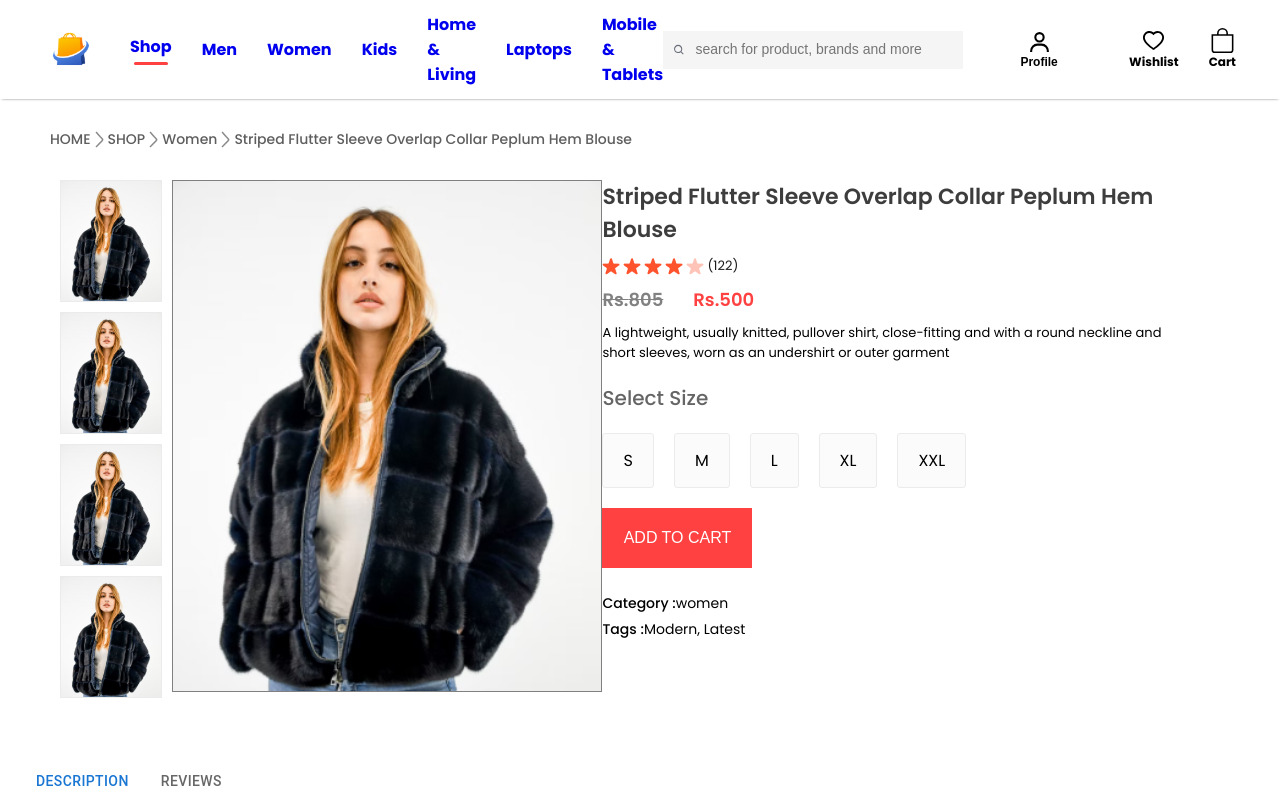
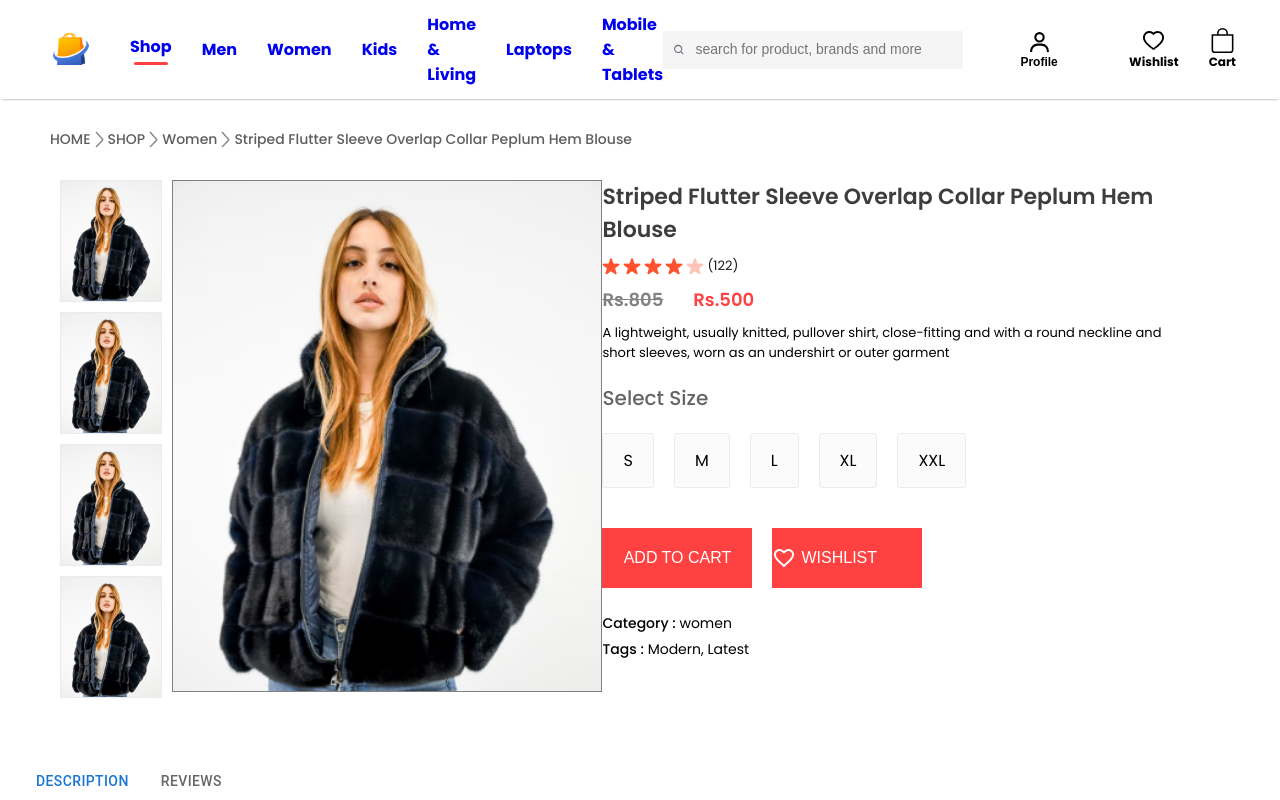
Before and after one commit to Pratik0192/Ecommerce-website-trendify, a React (Create React App) app: page /product/1 in a window 1280 px wide. Shown: the top 800 px of the page. Built offline with nearby package versions, Linux system fonts and the light colour scheme.

Commit message:
add wishlist button in productDisplay.jsx and updated navbar.jsx to count wishlist Item

```diff
--- a/src/Components/Navbar/Navbar.css
+++ b/src/Components/Navbar/Navbar.css
@@ -76,12 +76,6 @@
     text-decoration: none;
 }
 
-.nav-icon-container {
-    display: flex;
-    flex-direction: column;
-    align-items: center;
-    justify-content: center;
-}
 
 .nav-icon-container p{
     font-size: 12px;
@@ -89,7 +83,13 @@
     text-decoration: none;
     color: black;
 }
-
+.nav-icon-container {
+    position: relative; /* Set to relative to position wishlist count absolutely */
+    display: flex;
+    flex-direction: column;
+    align-items: center;
+    justify-content: center;
+}
 .nav-icon{
     width: 25px;
     height: 25px;
@@ -111,6 +111,22 @@
 .nav-dropdown{
     display: none;
 }
+
+  .nav-wishlist-count {
+    position: absolute;
+    width: 17px;
+    height: 17px;
+    display: flex;
+    justify-content: center;
+    align-items: center;
+    margin-top: -47px;
+    margin-left: 28px;
+    border-radius: 11px;
+    font-size: 12px;
+    background-color: red;
+    color: white;
+    z-index: 1;
+  }
 @media(max-width:1280px){
     .navbar{
         padding: 12px 50px;
--- a/src/Components/Navbar/Navbar.jsx
+++ b/src/Components/Navbar/Navbar.jsx
@@ -13,10 +13,9 @@ import IconButton from '@mui/material/IconButton';
 import Tooltip from '@mui/material/Tooltip';
 import UserProfileDropdown from '../UserProfileDropdown/UserProfileDropdown';
 
-
 const Navbar = () => {
   const [menu, setMenu] = useState('shop');
-  const { getTotalCartItems } = useContext(ShopContext);
+  const { getTotalCartItems, wishlistItems } = useContext(ShopContext);
   const menuRef = useRef();
 
   const [anchorEl, setAnchorEl] = useState(null);
@@ -33,6 +32,9 @@ const Navbar = () => {
     menuRef.current.classList.toggle('nav-menu-visible');
     e.target.classList.toggle('open');
   };
+
+  // Calculate total number of wishlist items
+  const totalWishlistItems = wishlistItems.length;
 
   return (
     <div className='navbar'>
@@ -90,9 +92,14 @@ const Navbar = () => {
           open={open}
           handleClose={handleClose}
         />
-        <Link to='/wishlist' className='nav-icon-container'>
+        <Link to='/wishlist' className='nav-link'>
+        <div className='nav-icon-container'>
           <AiOutlineHeart className='nav-icon' />
           <p>Wishlist</p>
+          </div>
+          {totalWishlistItems > 0 && (
+            <div className="nav-wishlist-count">{totalWishlistItems}</div>
+          )}
         </Link>
         <Link to='/cart' className='nav-link'>
           <div className='nav-icon-container'>
@@ -100,10 +107,11 @@ const Navbar = () => {
             <p>Cart</p>
           </div>
         </Link>
-        {getTotalCartItems() > 0 && <div className="nav-cart-count">{getTotalCartItems()}</div>}
+        {getTotalCartItems() > 0 && (
+          <div className="nav-cart-count">{getTotalCartItems()}</div>
+        )}
       </div>
     </div>
-
   );
 }
 
--- a/src/Components/ProductDisplay/ProductDisplay.css
+++ b/src/Components/ProductDisplay/ProductDisplay.css
@@ -124,6 +124,29 @@
 .productdisplay-right-category span{
     font-weight: 500;
 }
+.productdisplay-right-buttons {
+    display: flex;
+    align-items: center;
+    gap: 10px; /* Space between buttons */
+    margin-top: 20px;
+  }
+
+  .wishlist-button {
+    display: flex;
+    align-items: center;
+    border: none;
+    background-color: transparent;
+    cursor: pointer;
+    padding: 5px;
+    font-size: 14px;
+  }
+
+  .wishlist-button span {
+    margin-left: 5px; /* Space between the icon and text */
+    /* font-weight: bold; */
+  }
+
+
 @media (max-width: 1280px){
     .productdisplay{
         margin: 0px 60px;
--- a/src/Components/ProductDisplay/ProductDisplay.jsx
+++ b/src/Components/ProductDisplay/ProductDisplay.jsx
@@ -2,15 +2,19 @@ import React, { useContext, useState } from "react";
 import "./ProductDisplay.css";
 import star_icon from "../Assets/star_icon.png";
 import star_dull_icon from "../Assets/star_dull_icon.png";
+import FavoriteBorderIcon from "@mui/icons-material/FavoriteBorder";
+import FavoriteIcon from "@mui/icons-material/Favorite";
 import { ShopContext } from "../../Context/ShopContext";
 
 const ProductDisplay = (props) => {
   const { product } = props;
-  const { addToCart } = useContext(ShopContext);
+  const { addToCart, addToWishlist, removeFromWishlist, isItemInWishlist } = useContext(ShopContext);
 
   const [magnifierStyle, setMagnifierStyle] = useState({ display: "none" });
+  const categoriesWithoutSizes = ["mobile&tablet", "laptop"];
 
-  const categoriesWithoutSizes = ["mobile&tablet", "laptop"];
+  // Check if item is in wishlist
+  const [liked, setLiked] = useState(isItemInWishlist(product.id));
 
   const handleMouseEnter = () => {
     setMagnifierStyle({ display: "block" });
@@ -31,6 +35,15 @@ const ProductDisplay = (props) => {
       backgroundImage: `url(${product.image})`,
       backgroundPosition: `-${x * 2}px -${y * 2}px`, // Adjust zoom level here
     });
+  };
+
+  const handleWishlistClick = () => {
+    setLiked(!liked);
+    if (!liked) {
+      addToWishlist(product);
+    } else {
+      removeFromWishlist(product.id);
+    }
   };
 
   return (
@@ -88,15 +101,19 @@ const ProductDisplay = (props) => {
           </div>
         )}
 
-        <button onClick={() => {addToCart(product.id);}}>
-          ADD TO CART
-        </button>
+        <div className="productdisplay-right-buttons">
+          <button onClick={() => addToCart(product.id)}>ADD TO CART</button>
+          <button className="wishlist-button" onClick={handleWishlistClick}>
+            {liked ? <FavoriteIcon style={{ color: "red" }} /> : <FavoriteBorderIcon />}
+            <span>WISHLIST</span>
+          </button>
+        </div>
+
         <p className="productdisplay-right-category">
-          <span>Category :</span>
-          {product.category}
+          <span>Category :</span> {product.category}
         </p>
         <p className="productdisplay-right-category">
-          <span>Tags :</span>Modern, Latest
+          <span>Tags :</span> Modern, Latest
         </p>
       </div>
     </div>
--- a/src/Components/Wishlist/Wishlist.css
+++ b/src/Components/Wishlist/Wishlist.css
@@ -44,3 +44,19 @@
 .remove-button:hover {
   background-color: #ff7875;
 }
+
+
+.wishlist-button {
+  margin-left: 10px;
+  border: none;
+  background-color: transparent;
+  cursor: pointer;
+  font-size: 16px;
+  display: flex;
+  align-items: center;
+  color: #FF3E6C; /* Change this color to match your theme */
+}
+
+.wishlist-button:hover {
+  color: #85081b; /* Hover color */
+}
```
